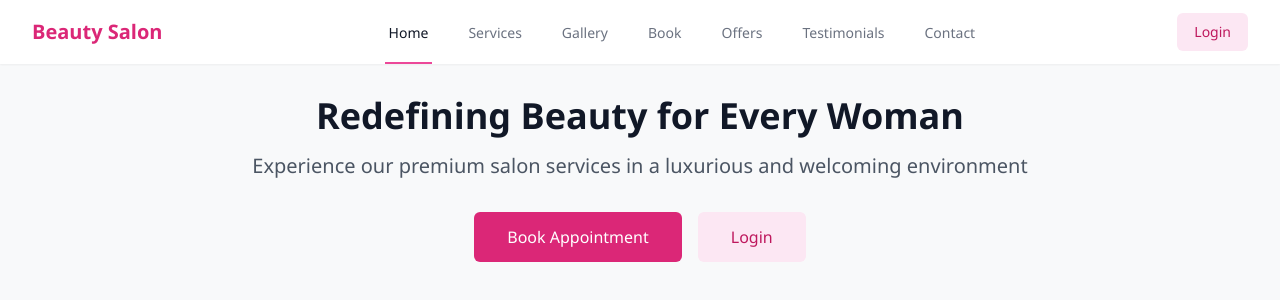
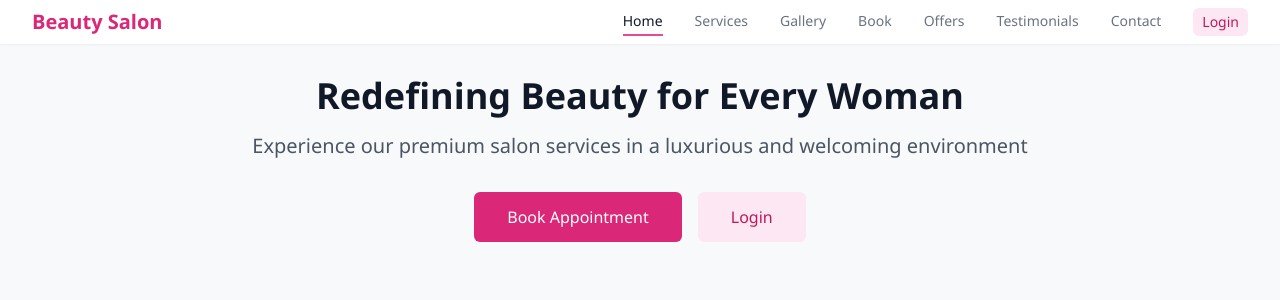
Before and after one commit to krsnavtr-code/Salone, a React (Vite) app in the folder client/: page / in a window 1280 px wide. Shown: the top 300 px of the page. Built offline with nearby package versions, Linux system fonts and the light colour scheme.

Commit message:
navbar style done

```diff
--- a/client/src/components/Navbar.tsx
+++ b/client/src/components/Navbar.tsx
@@ -1,14 +1,16 @@
-import React from "react";
-import { Link } from "react-router-dom";
+import React, { useState } from "react";
+import { Link, useLocation } from "react-router-dom";
 import { useAuth } from "../contexts/AuthContext";
 
 const Navbar = () => {
   const { user } = useAuth();
+  const location = useLocation();
+  const [isOpen, setIsOpen] = useState(false);
 
   return (
     <nav className="bg-white shadow-sm">
       <div className="max-w-7xl mx-auto px-4 sm:px-6 lg:px-8">
-        <div className="flex justify-between h-16">
+        <div className="flex justify-between h-11">
           <div className="flex">
             <Link to="/" className="flex-shrink-0 flex items-center">
               <span className="text-xl font-bold text-pink-600">
@@ -16,60 +18,174 @@ const Navbar = () => {
               </span>
             </Link>
           </div>
+
+          {/* Desktop menu */}
           <div className="hidden sm:ml-6 sm:flex sm:space-x-8">
             <Link
               to="/"
-              className="inline-flex items-center px-1 pt-1 border-b-2 border-pink-500 text-sm font-medium text-gray-900"
+              className={`inline-flex items-center my-2 border-b-2 text-sm font-medium ${
+                location.pathname === "/"
+                  ? "border-pink-500 text-gray-900"
+                  : "border-transparent text-gray-500 hover:border-gray-300 hover:text-gray-700"
+              }`}
             >
               Home
             </Link>
             <Link
               to="/services"
-              className="inline-flex items-center px-1 pt-1 border-b-2 border-transparent text-sm font-medium text-gray-500 hover:border-gray-300 hover:text-gray-700"
+              className={`inline-flex items-center my-2 border-b-2 text-sm font-medium ${
+                location.pathname === "/services"
+                  ? "border-pink-500 text-gray-900"
+                  : "border-transparent text-gray-500 hover:border-gray-300 hover:text-gray-700"
+              }`}
             >
               Services
             </Link>
             <Link
               to="/gallery"
-              className="inline-flex items-center px-1 pt-1 border-b-2 border-transparent text-sm font-medium text-gray-500 hover:border-gray-300 hover:text-gray-700"
+              className={`inline-flex items-center my-2 border-b-2 text-sm font-medium ${
+                location.pathname === "/gallery"
+                  ? "border-pink-500 text-gray-900"
+                  : "border-transparent text-gray-500 hover:border-gray-300 hover:text-gray-700"
+              }`}
             >
               Gallery
             </Link>
             <Link
               to="/booking"
-              className="inline-flex items-center px-1 pt-1 border-b-2 border-transparent text-sm font-medium text-gray-500 hover:border-gray-300 hover:text-gray-700"
+              className={`inline-flex items-center my-2 border-b-2 text-sm font-medium ${
+                location.pathname === "/booking"
+                  ? "border-pink-500 text-gray-900"
+                  : "border-transparent text-gray-500 hover:border-gray-300 hover:text-gray-700"
+              }`}
             >
               Book
             </Link>
             <Link
               to="/offers"
-              className="inline-flex items-center px-1 pt-1 border-b-2 border-transparent text-sm font-medium text-gray-500 hover:border-gray-300 hover:text-gray-700"
+              className={`inline-flex items-center my-2 border-b-2 text-sm font-medium ${
+                location.pathname === "/offers"
+                  ? "border-pink-500 text-gray-900"
+                  : "border-transparent text-gray-500 hover:border-gray-300 hover:text-gray-700"
+              }`}
             >
               Offers
             </Link>
             <Link
               to="/testimonials"
-              className="inline-flex items-center px-1 pt-1 border-b-2 border-transparent text-sm font-medium text-gray-500 hover:border-gray-300 hover:text-gray-700"
+              className={`inline-flex items-center my-2 border-b-2 text-sm font-medium ${
+                location.pathname === "/testimonials"
+                  ? "border-pink-500 text-gray-900"
+                  : "border-transparent text-gray-500 hover:border-gray-300 hover:text-gray-700"
+              }`}
             >
               Testimonials
             </Link>
             <Link
               to="/contact"
-              className="inline-flex items-center px-1 pt-1 border-b-2 border-transparent text-sm font-medium text-gray-500 hover:border-gray-300 hover:text-gray-700"
+              className={`inline-flex items-center my-2 border-b-2 text-sm font-medium ${
+                location.pathname === "/contact"
+                  ? "border-pink-500 text-gray-900"
+                  : "border-transparent text-gray-500 hover:border-gray-300 hover:text-gray-700"
+              }`}
             >
               Contact
             </Link>
-          </div>
-          <div className="flex items-center">
+
             {!user && (
               <Link
                 to="/login"
-                className="inline-flex items-center px-4 py-2 border border-transparent text-sm font-medium rounded-md text-pink-700 bg-pink-100 hover:bg-pink-200 focus:outline-none focus:ring-2 focus:ring-offset-2 focus:ring-pink-500 transition-all"
+                className="inline-flex items-center my-2 px-2 py-1 border border-transparent text-sm font-medium rounded-md text-pink-700 bg-pink-100 hover:bg-pink-200 focus:outline-none focus:ring-2 focus:ring-offset-2 focus:ring-pink-500 transition-all ml-4"
               >
                 Login
               </Link>
             )}
           </div>
+
+          {/* Mobile menu button */}
+          <div className="flex items-center sm:hidden">
+            <button
+              onClick={() => setIsOpen(!isOpen)}
+              className="inline-flex items-center justify-center p-2 rounded-md text-gray-400 hover:text-gray-500 hover:bg-gray-100 focus:outline-none focus:ring-2 focus:ring-inset focus:ring-pink-500"
+              aria-expanded="false"
+            >
+              <span className="sr-only">Open main menu</span>
+              {!isOpen ? (
+                <svg
+                  className="h-6 w-6"
+                  xmlns="http://www.w3.org/2000/svg"
+                  fill="none"
+                  viewBox="0 0 24 24"
+                  stroke="currentColor"
+                >
+                  <path
+                    strokeLinecap="round"
+                    strokeLinejoin="round"
+                    strokeWidth={2}
+                    d="M4 6h16M4 12h16M4 18h16"
+                  />
+                </svg>
+              ) : (
+                <svg
+                  className="h-6 w-6"
+                  xmlns="http://www.w3.org/2000/svg"
+                  fill="none"
+                  viewBox="0 0 24 24"
+                  stroke="currentColor"
+                >
+                  <path
+                    strokeLinecap="round"
+                    strokeLinejoin="round"
+                    strokeWidth={2}
+                    d="M6 18L18 6M6 6l12 12"
+                  />
+                </svg>
+              )}
+            </button>
+          </div>
+        </div>
+      </div>
+
+      {/* Mobile Menu */}
+      <div className={`sm:hidden ${isOpen ? "block" : "hidden"}`}>
+        <div className="px-2 pt-2 pb-3 space-y-1">
+          {[
+            "/",
+            "/services",
+            "/gallery",
+            "/booking",
+            "/offers",
+            "/testimonials",
+            "/contact",
+          ].map((path) => {
+            const label =
+              path === "/"
+                ? "Home"
+                : path.replace("/", "").charAt(0).toUpperCase() + path.slice(2);
+            return (
+              <Link
+                key={path}
+                to={path}
+                onClick={() => setIsOpen(false)}
+                className={`block px-3 py-2 rounded-md text-base font-medium ${
+                  location.pathname === path
+                    ? "bg-pink-50 text-pink-700"
+                    : "text-gray-700 hover:bg-gray-50 hover:text-gray-900"
+                }`}
+              >
+                {label}
+              </Link>
+            );
+          })}
+          {!user && (
+            <Link
+              to="/login"
+              onClick={() => setIsOpen(false)}
+              className="block px-3 py-2 mt-2 rounded-md text-base font-medium text-pink-700 bg-pink-100 hover:bg-pink-200"
+            >
+              Login
+            </Link>
+          )}
         </div>
       </div>
     </nav>
```
